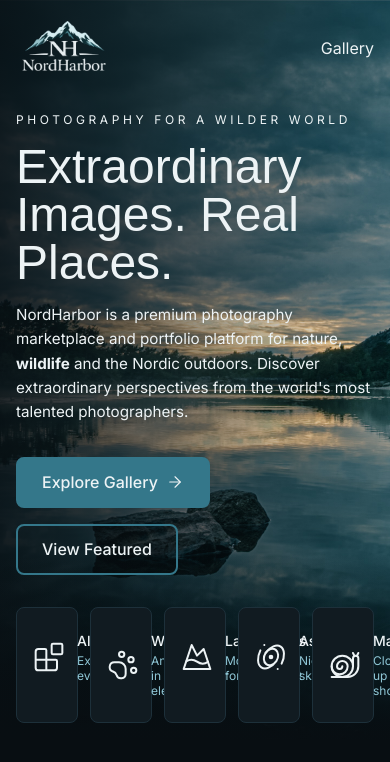
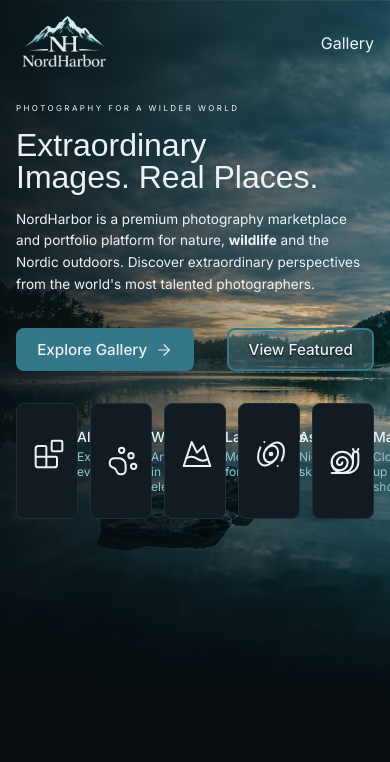
Before and after one commit to Mohammed-S-Elmongy/nordharbor, a Next.js app in the folder apps/web/: page / in a window 390 px wide. Shown: the top 762 px of the page. Built offline with nearby package versions, Linux system fonts and the light colour scheme; a web font is replaced by a local one.

Commit message:
feat: update Header and Hero components for improved layout and responsive design

```diff
--- a/apps/web/src/app/(home)/_components/CategoryNavigation.module.css
+++ b/apps/web/src/app/(home)/_components/CategoryNavigation.module.css
@@ -19,7 +19,7 @@
 .categoryItem:focus-within {
   border-color: var(--color-accent);
 }
-.categoryItem:focus-visible{
+.categoryItem:focus-visible {
   outline: var(--focus-outline);
   outline-offset: var(--focus-offset);
   border-radius: inherit;
--- a/apps/web/src/app/(home)/_components/Hero.module.css
+++ b/apps/web/src/app/(home)/_components/Hero.module.css
@@ -3,7 +3,7 @@
   align-items: center;
   padding: var(--page-gutter);
   width: 100%;
-  min-height: 22rem;
+  height: fit-content;
 }
 
 .content {
@@ -34,7 +34,6 @@
   align-items: center;
   gap: 1rem;
   margin-top: 2rem;
-  flex-wrap: wrap;
 }
 
 .heroButton {
@@ -75,3 +74,29 @@
 .secondaryButton:hover {
   background-color: rgba(143, 198, 213, 0.12);
 }
+
+@media (max-width: 768px) {
+.title{
+  font-size: 0.5rem;
+}
+  .heading {
+    font-size: 2rem;
+  }
+  .description {
+    font-size: 0.85rem;
+  }
+  .actions{
+    max-width: 100%;
+    justify-content: space-between;
+  }
+  .heroButton{
+    padding: 0.65rem 1.2rem;
+    font-size: 0.95rem;
+
+  }
+  .secondaryButton{
+    background-color: rgba(143, 198, 213, 0.25);
+    text-shadow: 0 1px 2px black;
+  }
+
+}
--- a/apps/web/src/app/_components/layout/Header.module.css
+++ b/apps/web/src/app/_components/layout/Header.module.css
@@ -1,9 +1,10 @@
 .header {
-  height: 6rem;
+  height: fit-content;
   display: flex;
   align-items: center;
   justify-content: space-between;
   padding-inline: var(--page-gutter);
+  padding-block: 1rem;
   position: relative;
   z-index: 2;
   background: transparent;
@@ -22,11 +23,3 @@
     list-style: none;
   }
 }
-
-.headerNavCategory {
-  display: inline-flex;
-  align-items: center;
-  gap: 0.5rem;
-  text-decoration: none;
-  color: inherit;
-}
--- a/apps/web/src/app/_components/layout/Header.tsx
+++ b/apps/web/src/app/_components/layout/Header.tsx
@@ -24,7 +24,10 @@ export default function Header() {
       >
         <ul>
           <li>
-            <Link href="/photos" className={styles.headerNavCategory}>
+            <Link
+              href="/photos"
+              className={styles.navLinkCategory}
+            >
               Gallery
               {/* <ChevronDown size={18} strokeWidth={1.5} aria-hidden="true" /> */}
             </Link>
```
